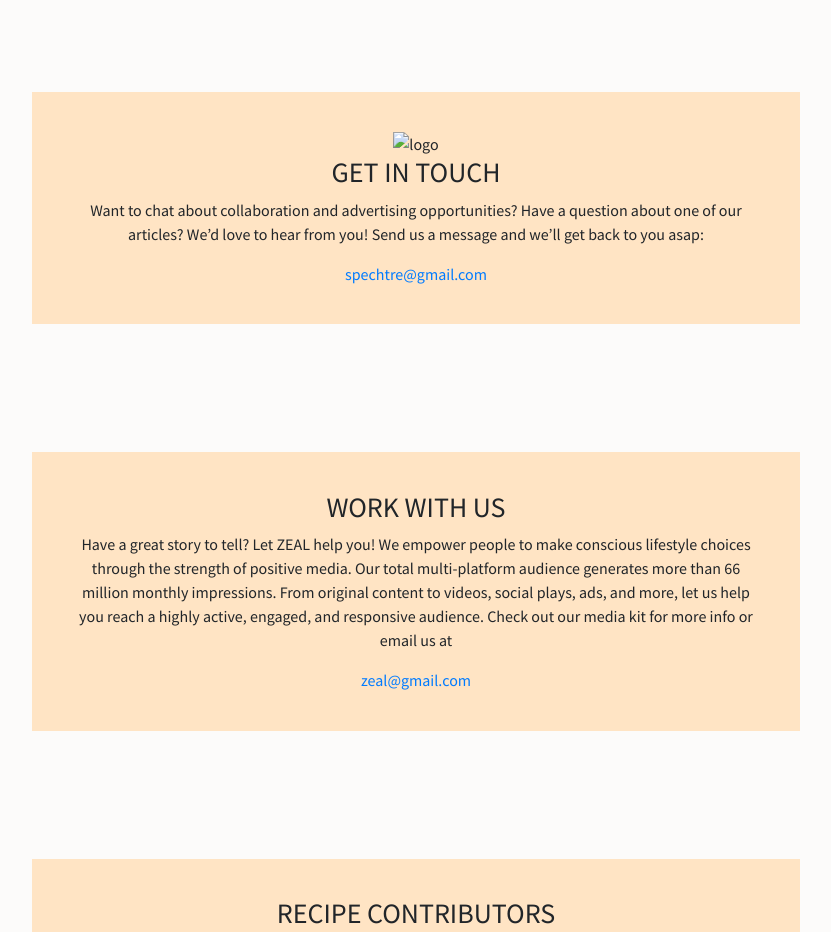
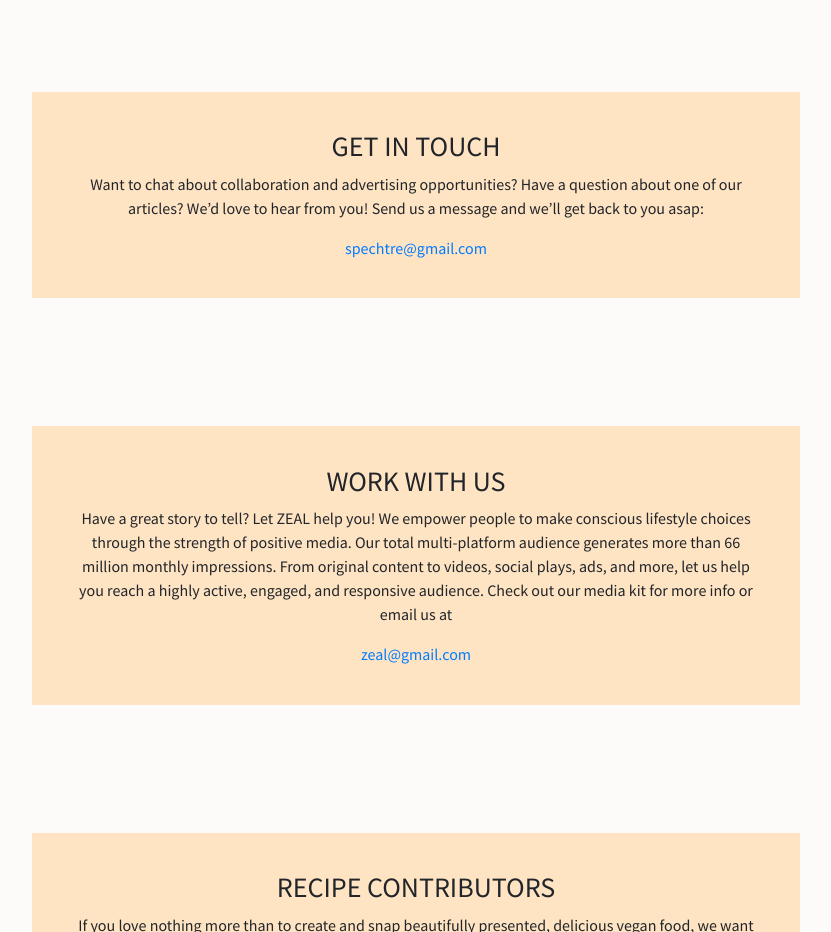
Before and after one commit to Gilgamesh1984/Motiv8, a plain HTML site: page team.html in a window 1280 px wide. Shown: the part 1680-2612 px from the top of the page, without its empty margins (224-1055 px from the left). Drawn offline with nearby package versions, Linux system fonts and the light colour scheme.

Commit message:
removed logo

```diff
--- a/team.html
+++ b/team.html
@@ -162,7 +162,7 @@
 
         <section id="all">
             <div class="cards">
-                <img src="#" alt="logo">
+                <!--<img src="#" alt="logo">-->
                 <h3 id="get_in_touch">GET IN TOUCH</h3>
                 <p id="get_in_touch_p">Want to chat about collaboration and advertising opportunities? Have a question
                     about one
```
